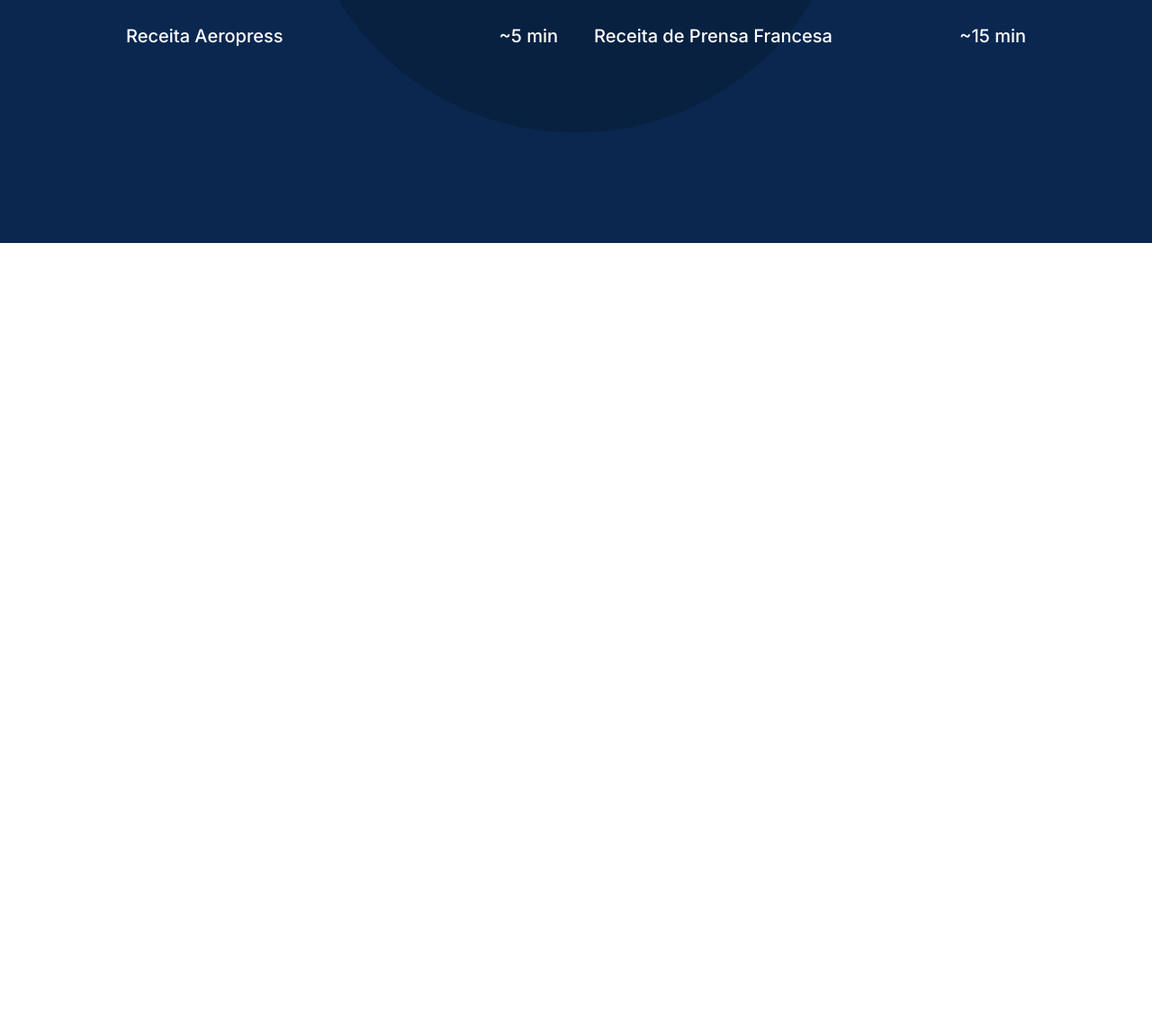
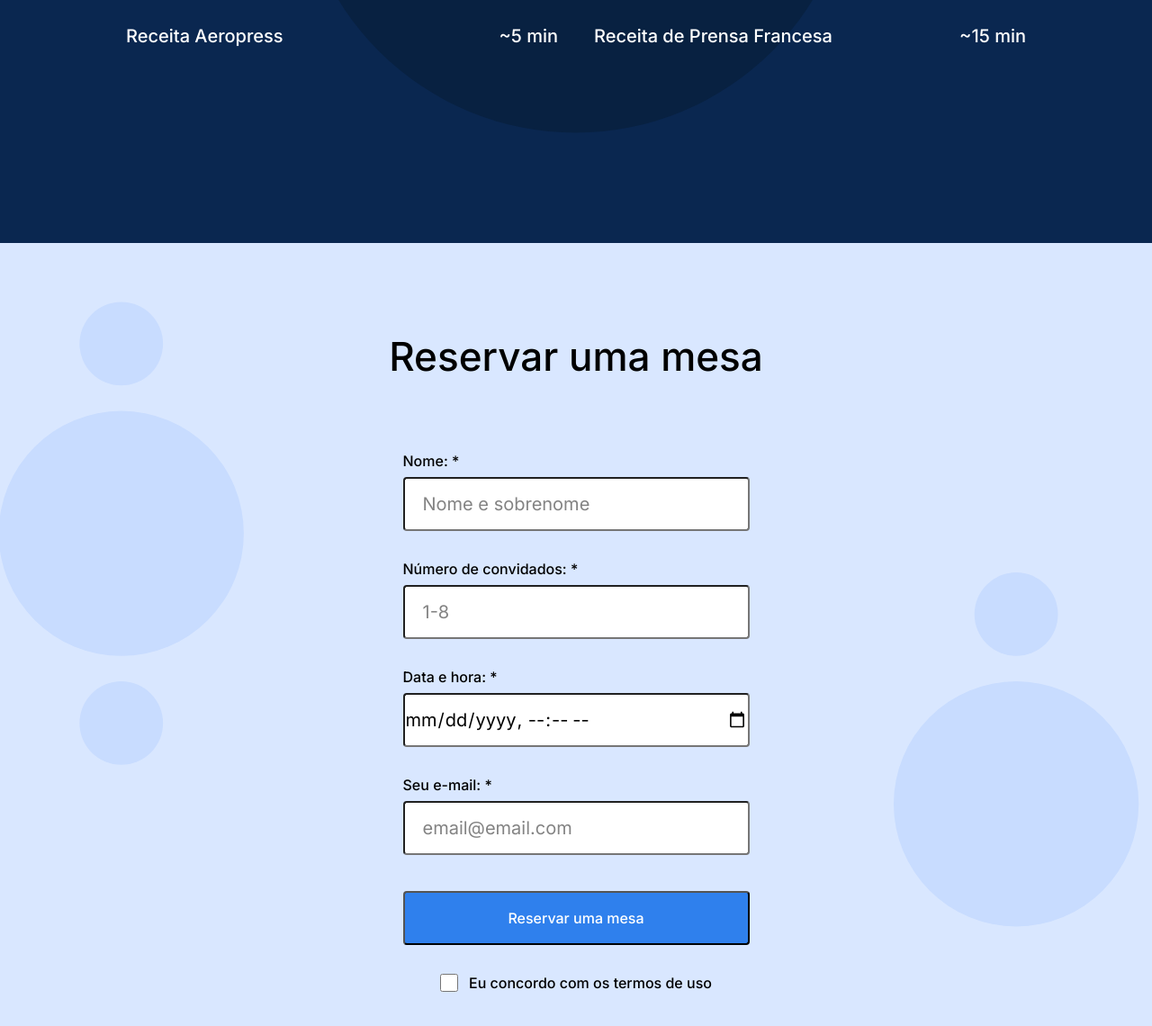
Before and after one commit to crislaineandrade/web_project_coffeeshop, a plain HTML site: page index.html in a window 1280 px wide. Shown: the part 1392-2532 px from the top of the page at 90% size. Before the commit the page ends 1662 px from the top, so only its background shows below. Drawn offline with Linux system fonts and the light colour scheme.

Commit message:
update section reservation

```diff
--- a/index.html
+++ b/index.html
@@ -62,7 +62,6 @@
           <div class="recipes__captions">
             <p class="recipes__video-caption">Receita Aeropress</p>
             <p class="recipes__video-caption">~5 min</p>
-
           </div>
 
         </div>
@@ -81,8 +80,40 @@
 
     </section>
 
+    <section class="reservation">
 
-    <section class="reservation" id="reservation"></section>
+      <h2 class="reservation__title">Reservar uma mesa</h2>
+
+      <form class="form reservation__form">
+
+        <fieldset class="form__fieldset">
+
+          <label class="form__label">Nome: *</label>
+          <input type="text" class="form__input" placeholder="Nome e sobrenome" required>
+
+          <label class="form__label">Número de convidados: *</label>
+          <input type="number" class="form__input" placeholder="1-8" required>
+
+          <label class="form__label">Data e hora: *</label>
+          <input type="datetime-local" class="form__input" required>
+
+          <label class="form__label">Seu e-mail: *</label>
+          <input type="email" class="form__input" placeholder="email@email.com" required>
+
+          <!-- botao -->
+          <label class="form__label"></label>
+          <button type="submit" class="form__button">Reservar uma mesa</button>
+
+          <label class="form__label form__label_mudanca">
+            <input type="checkbox" class="form__checkbox">
+            Eu concordo com os termos de uso
+          </label>
+
+        </fieldset>
+      </form>
+
+    </section>
+
   </main>
 
   <footer class="footer" id="footer"></footer>
--- a/pages/index.css
+++ b/pages/index.css
@@ -206,3 +206,128 @@
   line-height: 30px;
   margin: 0;
 }
+
+/* ----------RESERVATION--------- */
+
+.reservation {
+  background-image: url('/images/background_reservation.svg');
+  background-repeat: no-repeat;
+  background-size: cover;
+  background-position: center;
+  background-color: #D9E7FF;
+}
+
+.reservation__title {
+  padding-top: 100px;
+  text-align: center;
+  margin: 0;
+  font-family: 'Inter';
+  font-style: normal;
+  font-weight: 500;
+  font-size: 44px;
+  line-height: 52px;
+
+
+}
+
+.reservation__form {
+  margin: 80px auto 0;
+  max-width: 385px;
+  display: flex;
+  align-items: center;
+  justify-content: center;
+  padding-bottom: 120px;
+
+
+
+
+}
+
+.form {
+
+
+
+}
+
+.form__fieldset {
+  padding: 0;
+  border: none;
+
+
+}
+
+input::placeholder {
+  padding: 15px 0 0 20px;
+  color: #838383;
+}
+
+.form__label {
+  margin-bottom: 8px;
+  display: block;
+  font-family: 'Inter';
+  font-style: normal;
+  font-weight: 500;
+  font-size: 16px;
+  line-height: 20px;
+
+
+}
+
+.form__input {
+  border-radius: 4px;
+  box-sizing: border-box;
+  width: 100%;
+  margin-bottom: 32px;
+  padding: 0;
+  height: 60px;
+  font-family: 'inter';
+  font-style: normal;
+  font-weight: normal;
+  font-size: 20px;
+  line-height: 30px;
+
+
+
+
+
+}
+
+.form__button {
+
+  border-radius: 4px;
+  opacity: 100%;
+  width: 385px;
+  margin-bottom: 32px;
+  padding: 0;
+  height: 60px;
+  background-color: #2f80ed;
+  font-family: 'Inter';
+  font-style: normal;
+  font-weight: 500;
+  font-size: 16px;
+  line-height: 20px;
+  color: #fff;
+
+}
+
+.form__button:hover {
+  opacity: 70%;
+
+
+}
+
+
+
+.form__label_mudanca {
+  display: flex;
+  align-items: center;
+  justify-content: center;
+  gap: 12px;
+  margin: 0;
+
+}
+
+.form__checkbox {
+  width: 20px;
+  height: 20px;
+}
```
